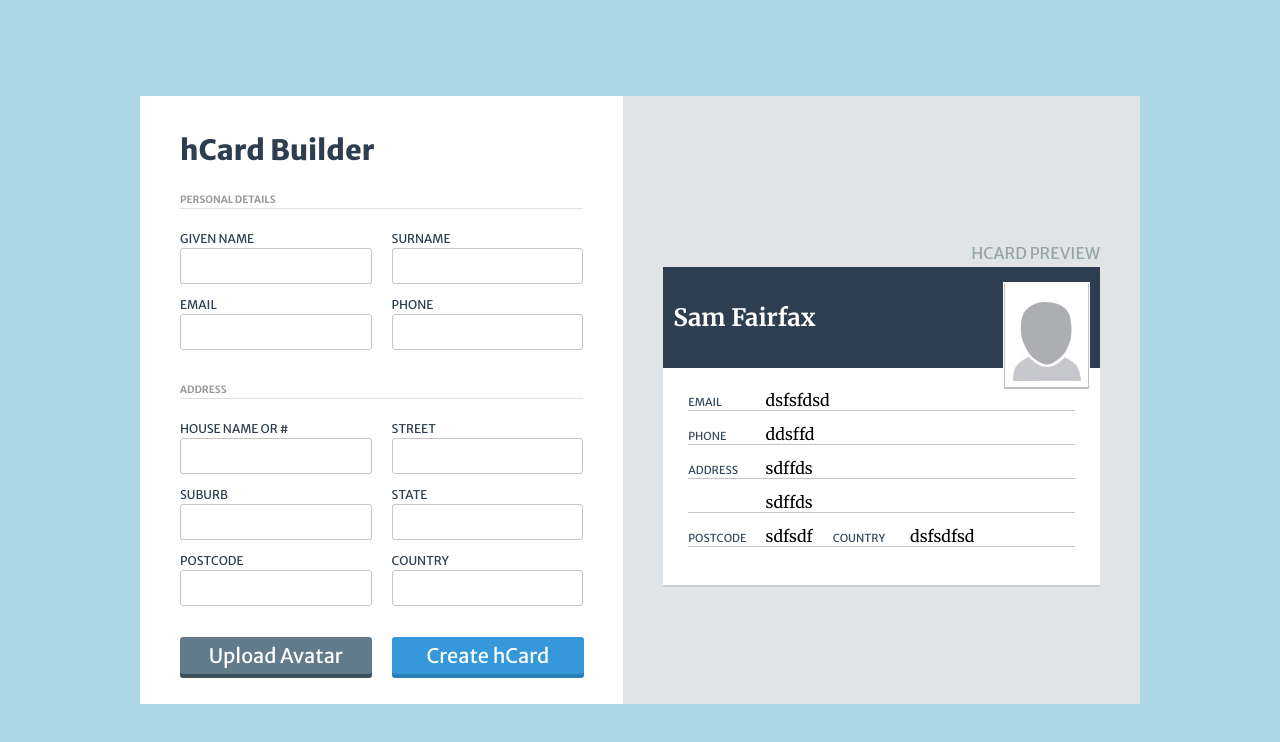
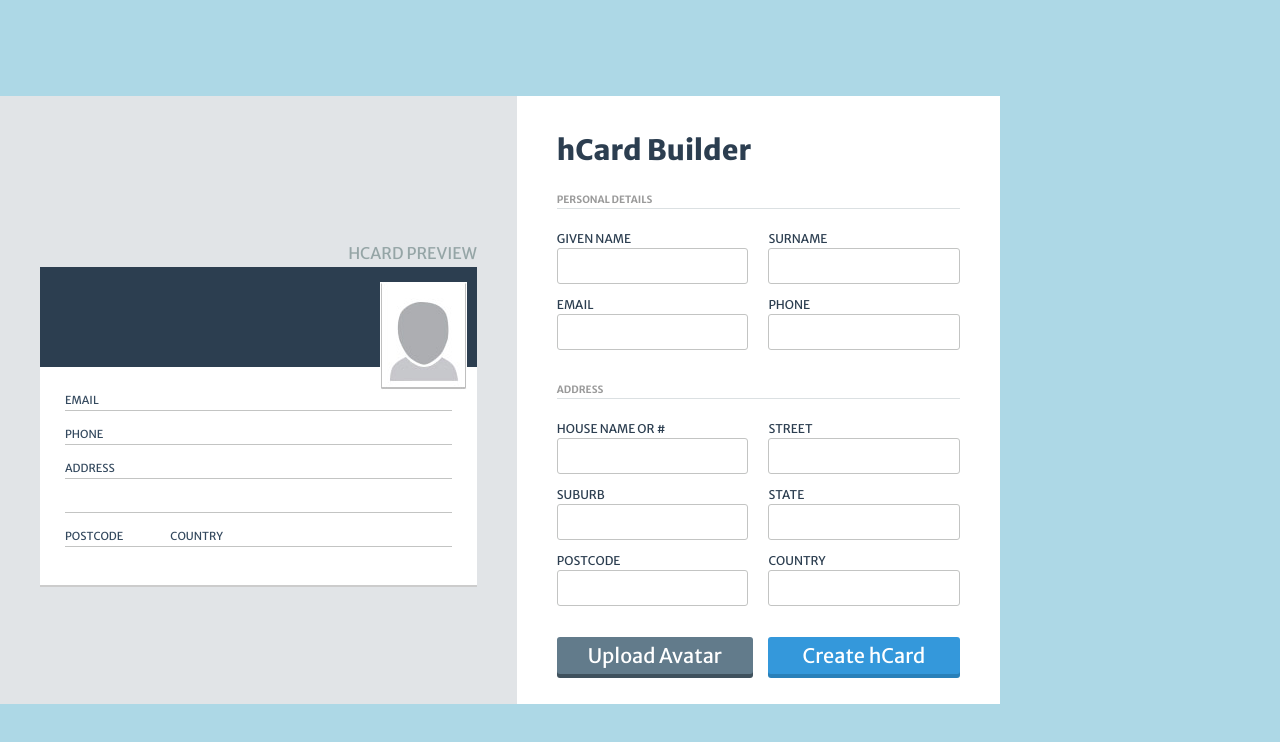
Before and after one commit to ticidesign/hcard_builder, a React (Create React App) app: page / in a window 1280 px wide. Shown: the top 742 px of the page. Built offline with nearby package versions, Linux system fonts and the light colour scheme.

Commit message:
Finishing Updload Image

```diff
--- a/src/components/App.js
+++ b/src/components/App.js
@@ -4,11 +4,37 @@ import HCardPreview from './hCardPreview';
 import Main from '../styles/main';
 
 export default class App extends Component {
+  constructor() {
+    super();
+
+    this.updateCard = this.updateCard.bind(this);
+    // this.showCard = this.showCard.bind(this);
+
+    //get Initial State
+    this.state = {
+      info: '',
+    };
+  }
+
+  updateCard(updatedInfo) {
+    this.setState({ info: updatedInfo });
+  }
+  // showCard(newcard){
+  //   const info = {...this.state.info};
+  //   const timestamp = Date.now();
+  //   info[`newcard-${timestamp}`] = newcard;
+  //   this.setState({ info })
+  // }
+
   render() {
     return (
       <Main>
-        <HCardBuilder />
-        <HCardPreview />
+        <HCardPreview info={this.state.info} />
+        <HCardBuilder
+          info={this.state.info}
+          // showCard={this.showCard}
+          updateCard={this.updateCard}
+        />
       </Main>
     );
   }
--- /dev/null
+++ b/src/components/cardView.js
@@ -0,0 +1,51 @@
+import React, { Component } from 'react';
+import Card from '../styles/card';
+import Header from '../styles/header';
+import Container from '../styles/info';
+
+export default class CardContainer extends Component {
+  render() {
+    const { info } = this.props;
+    return(
+      <Card>
+        <Header>
+          <img
+            src={info.upload ? info.upload : 'avatar.jpg'}
+            alt={info.given_name ? info.given_name : 'Avatar'}
+          />
+          <h1>{info.given_name} {info.surname}</h1>
+        </Header>
+        <Container>
+          <div>
+            <span>Email</span>
+            <span>{info.email}</span>
+          </div>
+
+          <div>
+            <span>Phone</span>
+            <span>{info.phone}</span>
+          </div>
+
+          <div>
+            <span>Address</span>
+            <span>{info.house} {info.street}</span>
+          </div>
+
+          <div>
+            <span></span>
+            <span>{info.suburb} {info.place}</span>
+          </div>
+
+          <div>
+            <span>Postcode</span>
+            <span>{info.postcode}</span>
+            <span>Country</span>
+            <span>{info.country}</span>
+          </div>
+
+        </Container>
+
+      </Card>
+    )
+  }
+}
--- a/src/components/hCardBuilder.js
+++ b/src/components/hCardBuilder.js
@@ -4,49 +4,106 @@ import H1 from '../styles/h1';
 import H2 from '../styles/h2';
 import Form from '../styles/form';
 import Label from '../styles/label';
+import LabelFile from '../styles/labelfile';
 import Input from '../styles/input';
 import Button from '../styles/button';
 
+
 export default class hCardBuilder extends Component {
+  constructor() {
+    super();
+    this.handleChange = this.handleChange.bind(this);
+    this.openFile = this.openFile.bind(this);
+  }
+
+  handleChange(e) {
+    const info = this.props.info;
+    const updatedCard = {
+      ...info,
+      [e.target.id]: e.target.value
+    }
+    this.props.updateCard(updatedCard);
+  }
+
+  openFile(e){
+    const info = this.props.info;
+    let reader = new FileReader();
+    let file = e.target.files[0];
+    let image = e.target.id;
+
+    reader.onloadend = () => {
+      const updatedCard = {
+        ...info,
+        [image]: reader.result
+      }
+      this.props.updateCard(updatedCard);
+    }
+    reader.readAsDataURL(file)
+  }
+
+  // createhCard(event){
+  //   event.preventDefault();
+  //   const info = {
+  //     givenname: this.givenname.value,
+  //     surname: this.surname.value,
+  //     email: this.email.value,
+  //     phone: this.phone.value,
+  //     house: this.house.value,
+  //     street: this.street.value,
+  //     suburb: this.suburb.value,
+  //     state: this.place.value,
+  //     postcode: this.postcode.value,
+  //     country: this.country.value,
+  //   }
+  //   this.props.showCard(info);
+  //   //Reset form after submit
+  //   // this.cardForm.reset();
+  // }
+
   render() {
     return(
       <Section color='white' width='48%'>
         <H1>hCard Builder</H1>
-        <Form>
+         <Form
+          innerRef={(input) => this.cardForm = input}
+          // onSubmit={(e) => this.createhCard(e)}
+         >
           <H2>Personal Details</H2>
           <Label htmlFor='given_name'>Given Name
-            <Input id='given_name' type='text' required placeholder='' />
+            <Input innerRef={(input) => this.givenname = input} id='given_name' type='text' required placeholder='' onChange={(e) => this.handleChange(e)} />
           </Label>
           <Label htmlFor='surname'>Surname
-            <Input id='surname' type='text' required placeholder='' />
+            <Input innerRef={(input) => this.surname = input} id='surname' type='text' required placeholder='' onChange={(e) => this.handleChange(e)} />
           </Label>
           <Label htmlFor='email'>Email
-            <Input id='email' type='text' required placeholder='' />
+            <Input innerRef={(input) => this.email = input} id='email' type='text' required placeholder='' onChange={(e) => this.handleChange(e)} />
           </Label>
           <Label htmlFor='phone'>Phone
-            <Input id='phone' type='text' required placeholder='' />
+            <Input innerRef={(input) => this.phone = input} id='phone' type='text' required placeholder='' onChange={(e) => this.handleChange(e)} />
           </Label>
 
           <H2>Address</H2>
           <Label htmlFor='house'>House name or #
-            <Input id='house' type='text' required placeholder='' />
+            <Input innerRef={(input) => this.house = input} id='house' type='text' required placeholder='' onChange={(e) => this.handleChange(e)} />
           </Label>
           <Label htmlFor='street'>Street
-            <Input id='street' type='text' required placeholder='' />
+            <Input innerRef={(input) => this.street = input} id='street' type='text' required placeholder='' onChange={(e) => this.handleChange(e)} />
           </Label>
           <Label htmlFor='suburb'>Suburb
-            <Input id='suburb' type='text' required placeholder='' />
+            <Input innerRef={(input) => this.suburb = input} id='suburb' type='text' required placeholder='' onChange={(e) => this.handleChange(e)} />
           </Label>
-          <Label htmlFor='state'>State
-            <Input id='state' type='text' required placeholder='' />
+          <Label htmlFor='place'>State
+            <Input innerRef={(input) => this.place = input} id='place' type='text' required placeholder='' onChange={(e) => this.handleChange(e)} />
           </Label>
           <Label htmlFor='postcode'>Postcode
-            <Input id='postcode' type='text' required placeholder='' />
+            <Input innerRef={(input) => this.postcode = input} id='postcode' type='number' maxlength='4' required placeholder='' onChange={(e) => this.handleChange(e)} />
           </Label>
           <Label htmlFor='country'>Country
-            <Input id='country' type='text' required placeholder='' />
+            <Input innerRef={(input) => this.country = input} id='country' type='text' required placeholder='' onChange={(e) => this.handleChange(e)} />
           </Label>
-          <Button bgcolor='#627b8b' shadow='#3f515d'>Upload Avatar</Button>
+          <LabelFile htmlFor='upload' bgcolor='#627b8b' shadow='#3f515d'>Upload Avatar
+            <input ref={(input) => this.upload = input} id='upload' type='file' required placeholder='' onChange={(e) => this.openFile(e)} />
+          </LabelFile>
           <Button bgcolor='#3498db' shadow='#2980b9' type='submit'>Create hCard</Button>
         </Form>
       </Section>
--- a/src/components/hCardPreview.js
+++ b/src/components/hCardPreview.js
@@ -1,52 +1,20 @@
 import React, { Component } from 'react';
+import CardView from './cardView';
 import Section from '../styles/section';
 import H3 from '../styles/h3';
-import Card from '../styles/card';
-import Header from '../styles/header';
-import Container from '../styles/container';
 
 export default class hCardPreview extends Component {
   render() {
     return(
       <Section color='#e1e4e7' width='52%'>
         <H3 align='right'>hCard Preview</H3>
-        <Card>
-          <Header>
-            <img src='/avatar.jpg' alt='Avatar' />
-            <h1>Sam Fairfax</h1>
-          </Header>
-          <Container>
-            <div>
-              <span>Email</span>
-              <span>dsfsfdsd</span>
-            </div>
-
-            <div>
-              <span>Phone</span>
-              <span>ddsffd</span>
-            </div>
-
-            <div>
-              <span>Address</span>
-              <span>sdffds</span>
-            </div>
-
-            <div>
-              <span></span>
-              <span>sdffds</span>
-            </div>
-
-            <div>
-              <span>Postcode</span>
-              <span>sdfsdf</span>
-              <span>Country</span>
-              <span>dsfsdfsd</span>
-            </div>
-
-          </Container>
-
-        </Card>
+          <CardView info={this.props.info}/>
       </Section>
     )
   }
 }
+// {
+//   Object
+//     .keys(this.props.info)
+//     .map(key => <CardContainer key={key} index={key} info={this.props.info[key]}/>)
+// }
--- a/src/styles/body.js
+++ b/src/styles/body.js
@@ -26,7 +26,8 @@ injectGlobal`
     background-color: lightblue;
   }
 
-  #react-root, #react-root > div {
+  #root, #root > div {
+    width: 100%;
     min-height: 100%;
   }
 `;
--- a/src/styles/header.js
+++ b/src/styles/header.js
@@ -3,8 +3,11 @@ import styled from 'styled-components';
 export default styled.div`
   padding: 15px 10px;
   background-color: #2c3e50;
+  height: 70px;
   img {
     float: right;
+    width: 87px;
+    height: 108px;
   }
   h1 {
     font-family: "Merriweather";
--- a/src/styles/container.js
+++ b/src/styles/info.js
@@ -26,7 +26,7 @@ export default styled.div`
   }
   span:nth-of-type(2n + 1){
     width: 20%;
-    margin-right: 0;
+    margin-right: 8px;
     font-family: "Merriweather Sans";
     font-size: 11px;
     font-weight: 400;
--- /dev/null
+++ b/src/styles/labelfile.js
@@ -0,0 +1,28 @@
+import styled from 'styled-components';
+
+export default styled.label`
+width: calc(50% - 30px);
+font-family: "Merriweather Sans";
+font-size: 20px;
+font-weight: 400;
+text-align: center;
+color: #ffffff;
+border: none;
+border-radius: 3px;
+background: ${props => props.bgcolor ? props.bgcolor : '#000000'};
+box-shadow: 0px 4px 0px 0px ${props => props.shadow ? props.shadow : '#333333'};
+margin-top: 18px;
+padding: 6px 12px;
+transform: perspective(1px) translateZ(0);
+transition: all 0.2s ease-in-out;
+cursor: pointer;
+input{
+  display: none;
+}
+&:hover{
+  transform: scale(1.1);
+}
+@media only screen and (max-width: 768px) {
+  width: calc(100% - 32px);
+}
+`;
--- a/src/styles/section.js
+++ b/src/styles/section.js
@@ -10,6 +10,7 @@ export default styled.section`
   align-items: flex-start;
   background-color: ${props => props.color};
   @media only screen and (max-width: 1024px) {
-    width: calc(90% - 80px);
+    width: calc(100% - 40px);
+    padding: 20px;
   }
 `;
```
Also changed, not shown: 2 other files (tests, documents, lock files or other folders).
